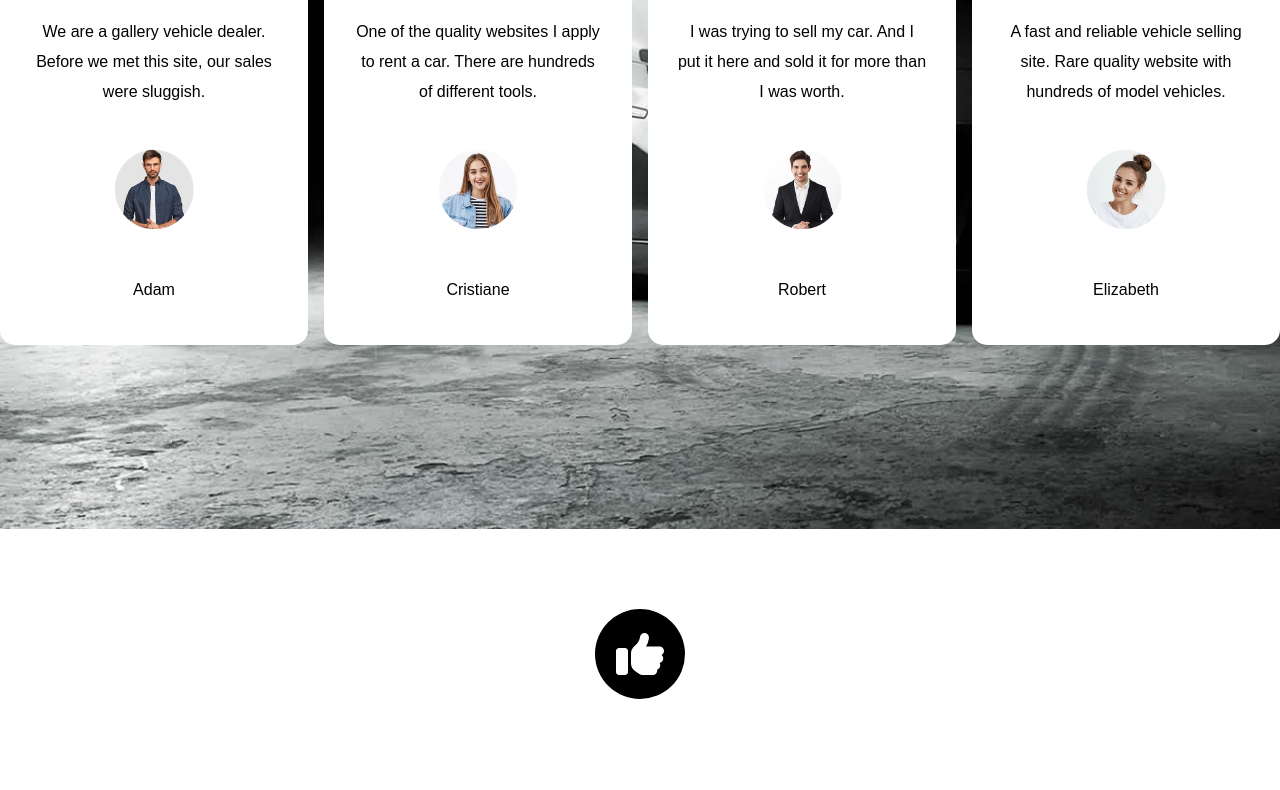
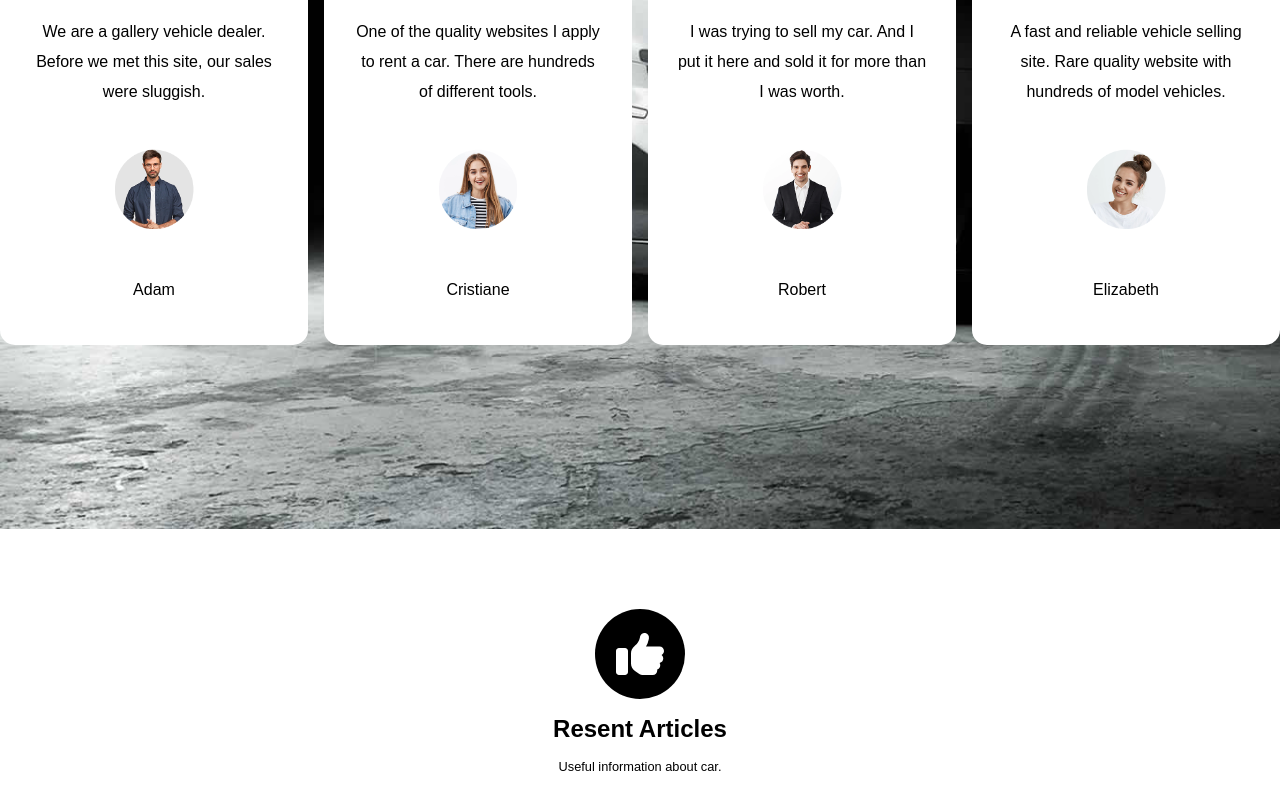
Before and after one commit to Giovanni-Palmitessa/proj-html-vuejs, a Vue app: page / in a window 1280 px wide. Shown: the part 3070-3860 px from the top of the page. Before the commit the page ends 3769 px from the top, so only its background shows below. Built offline with nearby package versions, Linux system fonts and the light colour scheme.

Commit message:
add title and paragr. in resent cars

```diff
--- a/src/components/AppMain.vue
+++ b/src/components/AppMain.vue
@@ -310,6 +310,8 @@ export default {
             <div class="like">
               <font-awesome-icon icon="fa-solid fa-thumbs-up" />
             </div>
+            <h2>Resent Articles</h2>
+            <p>Useful information about car.</p>
           </div>
         </div>
       </div>
@@ -493,6 +495,15 @@ export default {
       font-size: 3rem;
       margin-top: 5rem;
     }
+    h2 {
+      margin: 1rem 0;
+      font-size: 1.5rem;
+      font-weight: 800;
+    }
+    p {
+      margin-bottom: 1rem;
+      font-size: 0.8rem;
+    }
   }
 }
 </style>
```
